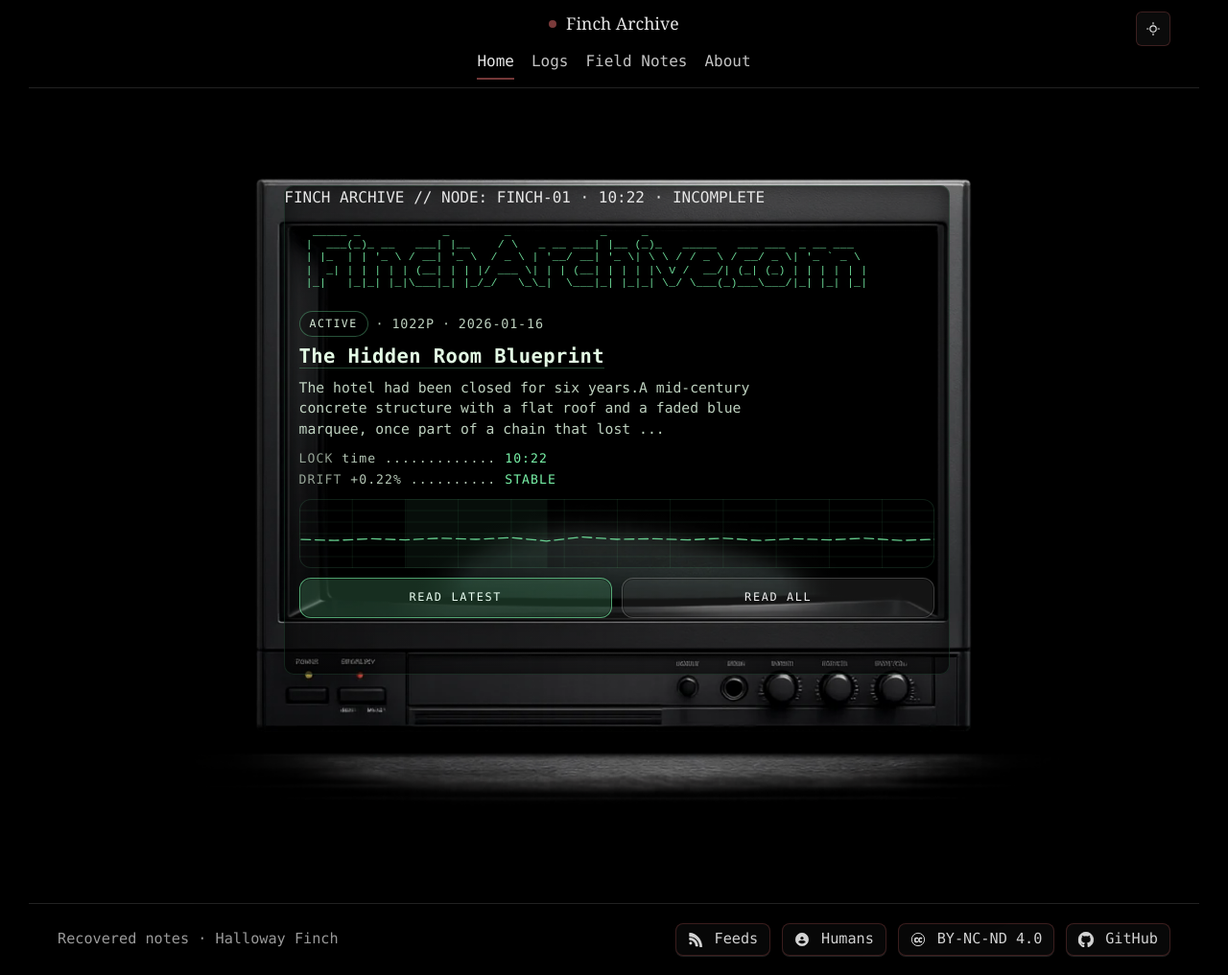
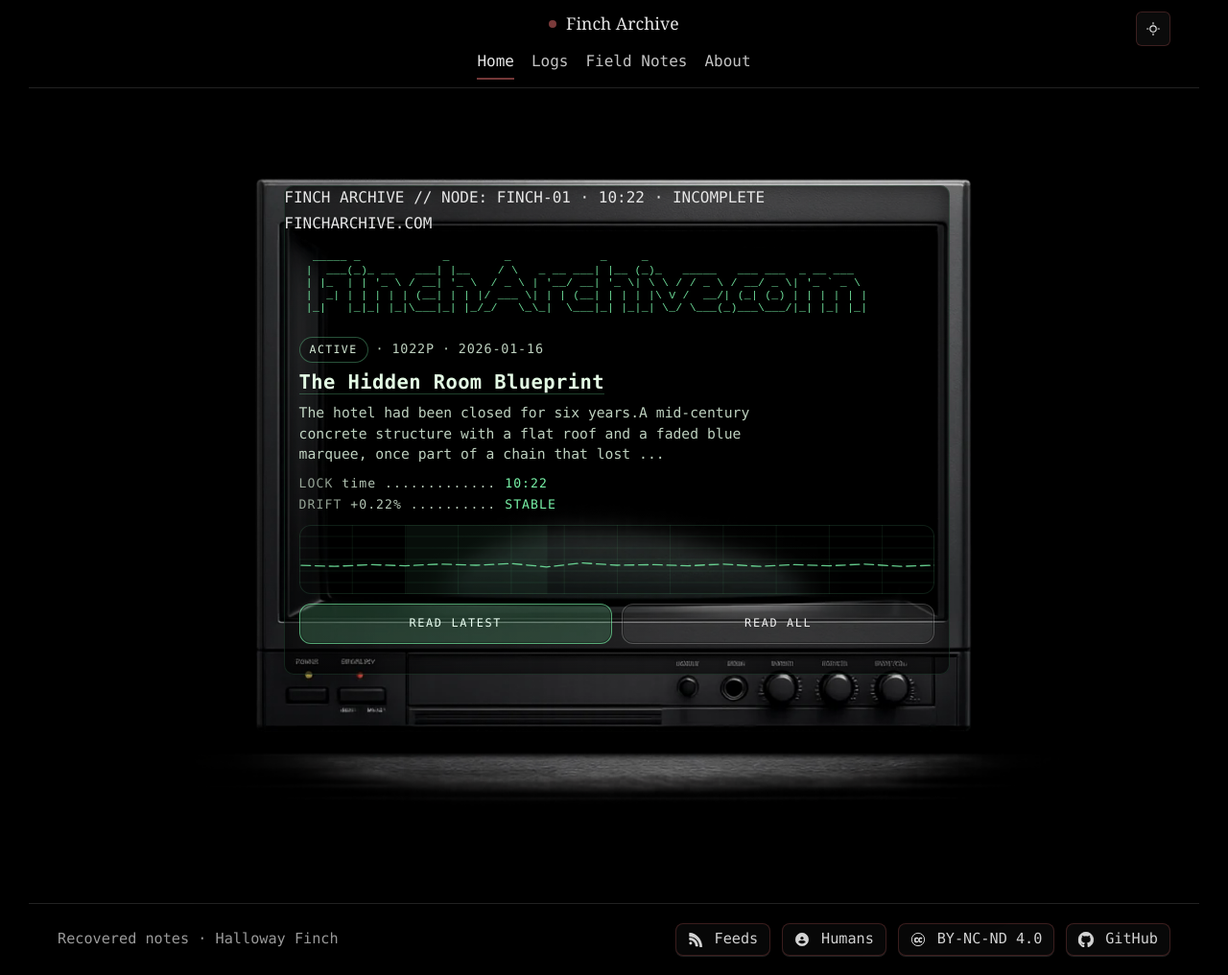
Before and after one commit to HallowayFinch/fincharchive.com, a Jekyll site: the page built from index.html, in a window 1280 px wide and 1016 px high. Shown: the whole window at 96% size. Built offline with Jekyll 4.4.1, drawn with Linux system fonts in a browser that asks for light colours.

Commit message:
Update index.html

```diff
--- a/index.html
+++ b/index.html
@@ -28,7 +28,8 @@ description: "Recovered notes from incomplete transmissions: the latest logs fro
     <div class="finch-crtframe__screen" role="region" aria-label="Archive terminal">
       <div class="finch-screen finch-screen--home">
         <header class="finch-screen__header finch-screen__header--single" aria-label="System header">
-          <div class="finch-screen__headline">
+          <!-- Desktop header -->
+          <div class="finch-screen__headline finch-screen__headline--desktop">
             <span class="finch-screen__label">FINCH ARCHIVE</span>
             <span class="finch-screen__sep" aria-hidden="true">//</span>
             <span class="finch-screen__meta">NODE: FINCH-01</span>
@@ -36,6 +37,11 @@ description: "Recovered notes from incomplete transmissions: the latest logs fro
             <span class="finch-screen__clock">10:22</span>
             <span class="finch-screen__sep" aria-hidden="true">·</span>
             <span class="finch-screen__cond">INCOMPLETE</span>
+          </div>
+
+          <!-- Mobile header -->
+          <div class="finch-screen__headline finch-screen__headline--mobile">
+            FINCHARCHIVE.COM
           </div>
         </header>
 
@@ -104,26 +110,13 @@ description: "Recovered notes from incomplete transmissions: the latest logs fro
           <div class="finch-homeui__mobile" aria-label="Mobile terminal UI">
             <div class="finch-homeui__top">
               <p class="finch-active__meta">
-                <span class="finch-active__pill">ACTIVE</span>
-                <span class="finch-screen__sep" aria-hidden="true">·</span>
-                <span class="finch-active__id">{{ feat.log_id | default: 'LOG' }}</span>
-                <span class="finch-screen__sep" aria-hidden="true">·</span>
-                <span class="finch-active__date">{{ feat.date | date: "%Y-%m-%d" }}</span>
+                <span class="finch-active__pill">LATEST</span>
               </p>
 
               <p class="finch-activity__line finch-activity__line--mobile-latest">
-                <span class="finch-activity__k">LATEST</span>
                 <a class="finch-homeui__promptlink" href="{{ feat.url | relative_url }}">
-                  {{ feat.title | truncate: 32 }}
+                  {{ feat.title | truncate: 48 }}
                 </a>
-              </p>
-
-              <p class="finch-activity__line finch-activity__line--mobile-status">
-                <span class="finch-activity__k">LOCK</span>
-                <span class="finch-activity__ok">10:22</span>
-                <span class="finch-screen__sep" aria-hidden="true">·</span>
-                <span class="finch-activity__k">DRIFT</span>
-                <span class="finch-activity__ok">STABLE</span>
               </p>
             </div>
 
```
